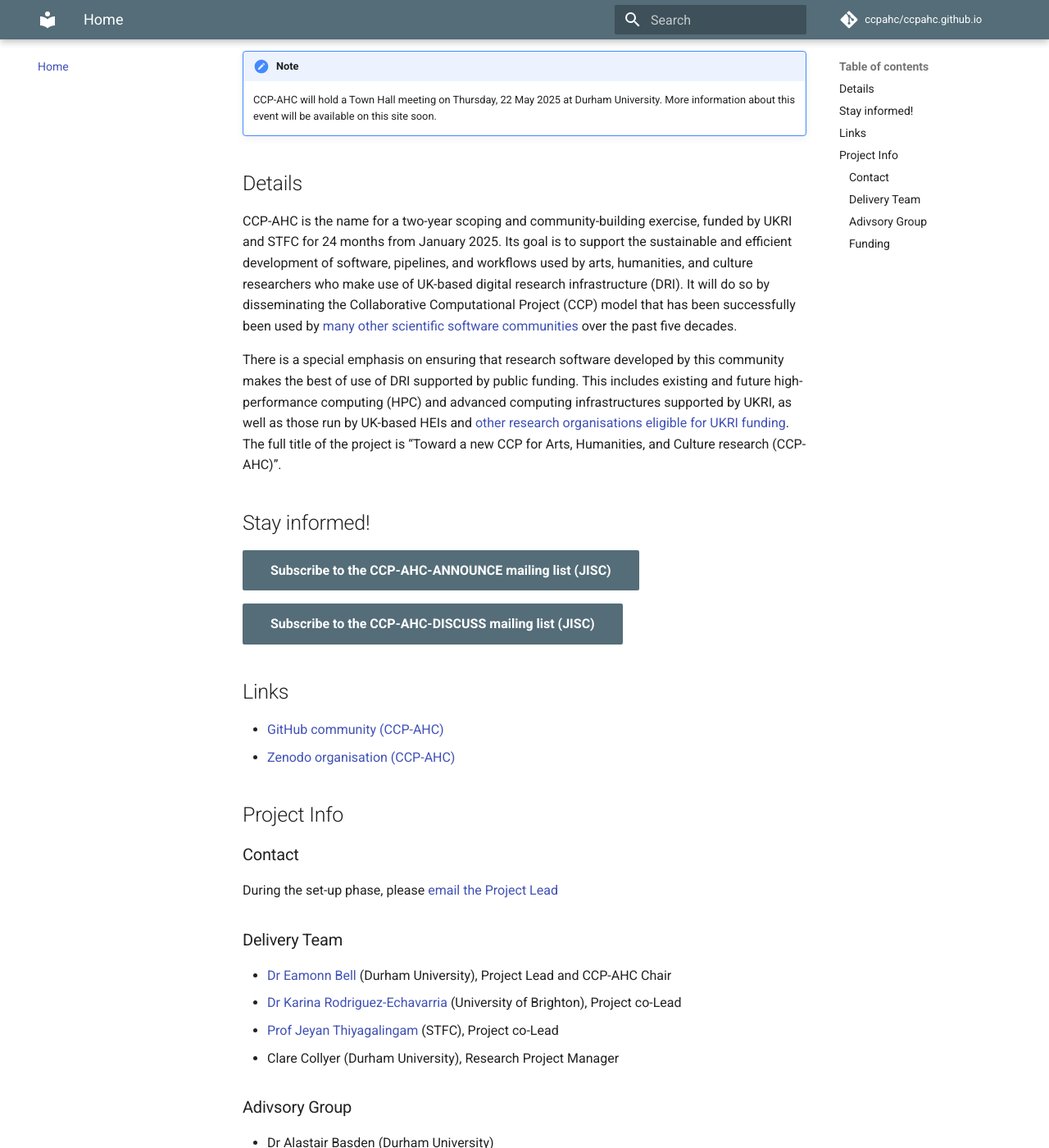
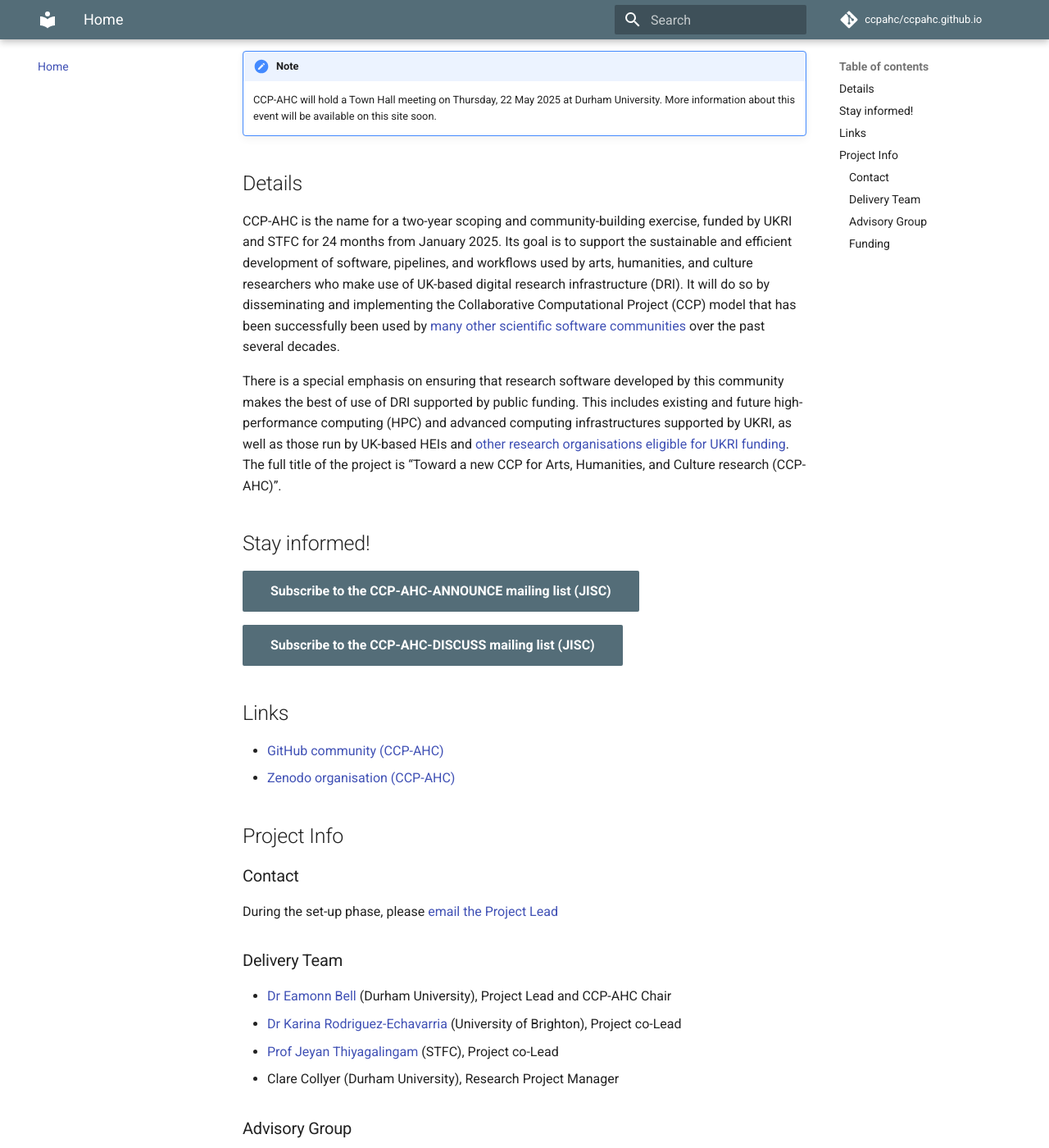
Before and after one commit to ccpahc/ccpahc.github.io, an MkDocs documentation site: the page built from docs/index.md, in a window 1280 px wide and 1400 px high, scrolled down 314 px. Shown: the whole window at 82% size. Built offline with MkDocs 1.6.1 and Material for MkDocs 9.7.7, drawn with Linux system fonts in a browser that asks for light colours; comment, search, counter and statistics services are not loaded.

Commit message:
Fix typos.

```diff
--- a/docs/index.md
+++ b/docs/index.md
@@ -6,7 +6,7 @@
 
 ## Details
 
-CCP-AHC is the name for a two-year scoping and community-building exercise, funded by UKRI and STFC for 24 months from January 2025. Its goal is to support the sustainable and efficient development of software, pipelines, and workflows used by arts, humanities, and culture researchers who make use of UK-based digital research infrastructure (DRI). It will do so by disseminating the Collaborative Computational Project (CCP) model that has been successfully been used by [many other scientific software communities](https://www.scd.stfc.ac.uk/Pages/CoSeC_communities_supported.aspx) over the past five decades.
+CCP-AHC is the name for a two-year scoping and community-building exercise, funded by UKRI and STFC for 24 months from January 2025. Its goal is to support the sustainable and efficient development of software, pipelines, and workflows used by arts, humanities, and culture researchers who make use of UK-based digital research infrastructure (DRI). It will do so by disseminating and implementing the Collaborative Computational Project (CCP) model that has been successfully been used by [many other scientific software communities](https://www.ccp.ac.uk/about-ccps/) over the past several decades.
 
 There is a special emphasis on ensuring that research software developed by this community makes the best of use of DRI supported by public funding. This includes existing and future high-performance computing (HPC) and advanced computing infrastructures supported by UKRI, as well as those run by UK-based HEIs and [other research organisations eligible for UKRI funding](https://www.ukri.org/publications/organisation-eligibility/research-organisations-eligible-for-ukri-funding/). The full title of the project is “Toward a new CCP for Arts, Humanities, and Culture research (CCP-AHC)”.
 
@@ -34,7 +34,7 @@
 - [Prof Jeyan Thiyagalingam](https://www.scd.stfc.ac.uk/Pages/sciml-profile-jeyan.aspx) (STFC), Project co-Lead
 - Clare Collyer (Durham University), Research Project Manager
 
-### Adivsory Group
+### Advisory Group
 
 - Dr Alastair Basden (Durham University)
 - Dr Ryan Heuser (University of Cambridge)
```
